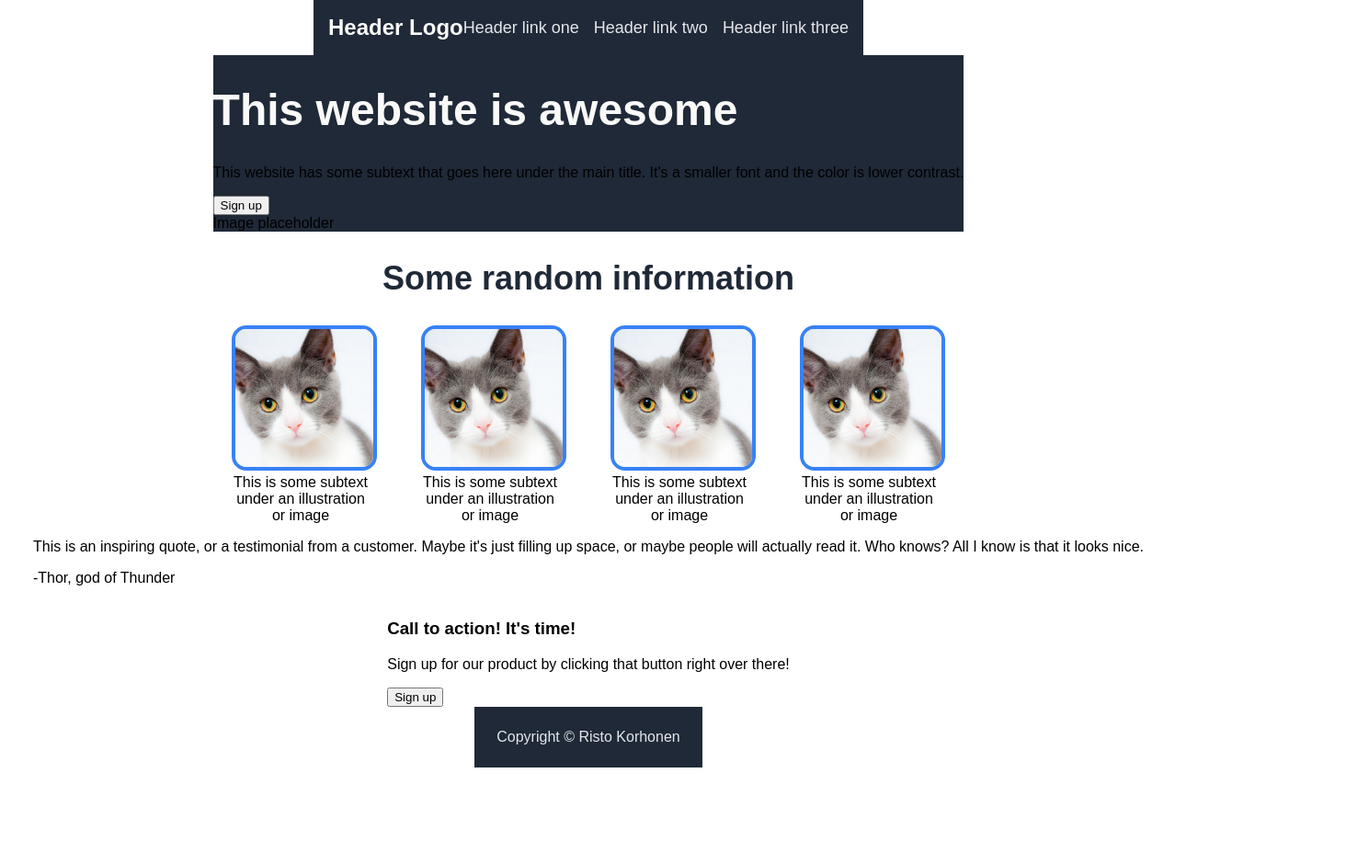
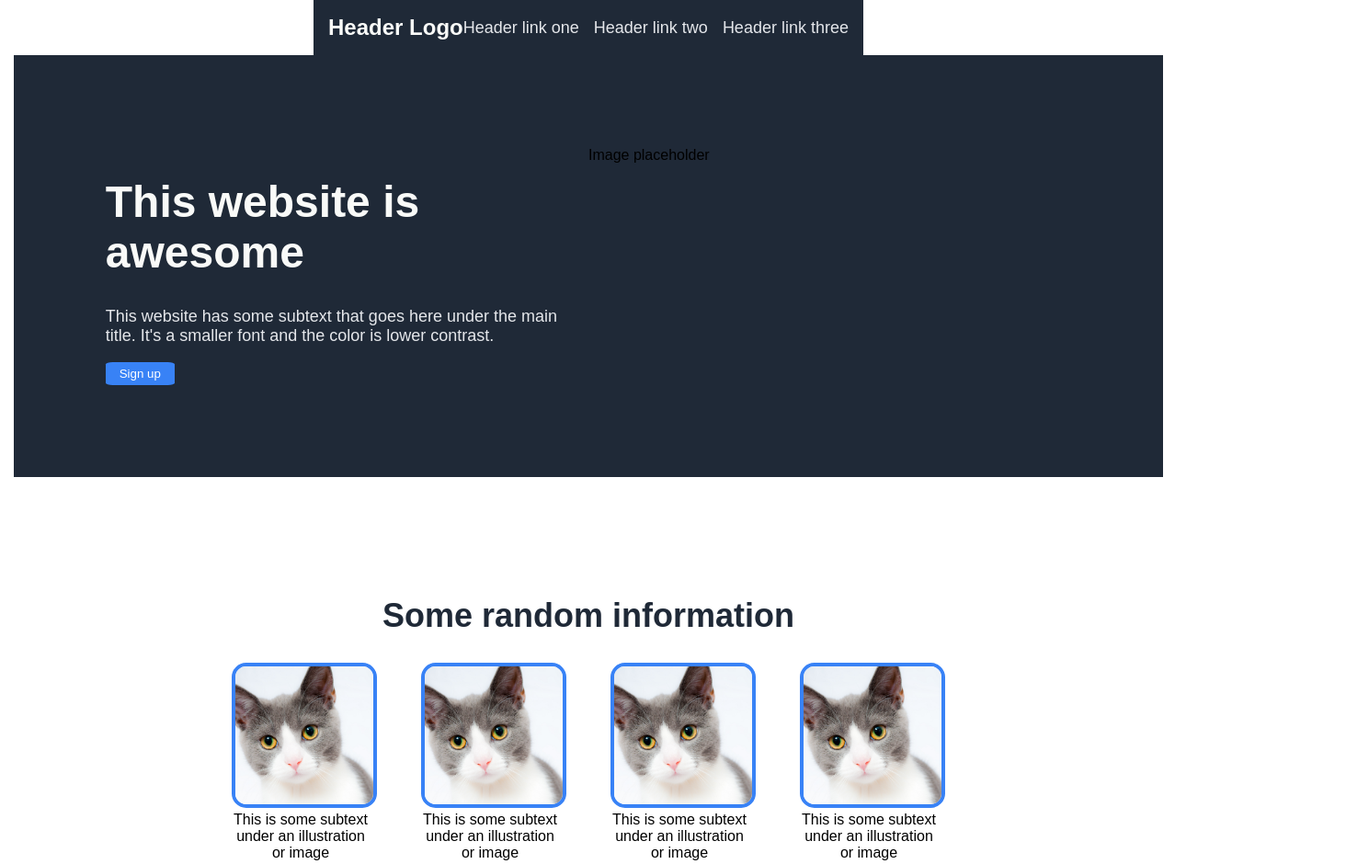
Before and after one commit to ripatee/top-landing-page, a plain HTML site: page index.html in a window 1280 px wide. Shown: the top 940 px of the page at 92% size, 1464 px wide, since content can reach past the window. Before the commit the page ends 835 px from the top, so only its background shows below. Drawn offline with Linux system fonts and the light colour scheme.

Commit message:
Add more styling

```diff
--- a/index.html
+++ b/index.html
@@ -19,9 +19,11 @@
     </div>
 
         <div class="introduction-container">
-            <h1>This website is awesome</h1>
-            <p>This website has some subtext that goes here under the main title. It's a smaller font and the color is lower contrast.</p>
-            <button class="sing-up">Sign up</button>
+            <div class="introduction-text">
+                <h1>This website is awesome</h1>
+                <p>This website has some subtext that goes here under the main title. It's a smaller font and the color is lower contrast.</p>
+                <button class="sing-up">Sign up</button>
+            </div>
             <div class="image">Image placeholder</div>
         </div>
 
@@ -48,7 +50,7 @@
         </div>
 
         <div class="quote-container">
-            <p class="quote">This is an inspiring quote, or a testimonial from a customer.
+            <p>This is an inspiring quote, or a testimonial from a customer.
                 Maybe it's just filling up space, or maybe people will actually read it.
                 Who knows? All I know is that it looks nice. </p>
             <p class="quoted-from">-Thor, god of Thunder</p>
--- a/style.css
+++ b/style.css
@@ -28,8 +28,20 @@ body {
     background-color: #1F2937;;
 }
 
+.introduction-container {
+    display: flex;
+    padding: 100px;
+}
+
+.introduction-text {
+    width: 50%;
+    color: #E5E7EB;
+    font-size: 18px;
+}
+
 .information-container {
     text-align: center;
+    margin: 100px;
 }
 
 .info-image-container {
@@ -50,6 +62,20 @@ img {
     width: 150px;
 }
 
+.quote-container {
+    background-color: #E5E7EB;
+    font-size: 36px;
+    color: #1F2937;
+    font-style: italic;
+    padding: 50px;
+}
+
+.quoted-from {
+    text-align: right;
+    font-style: normal;
+    font-size: 24px;
+    font-weight: bold;
+}
 ul {
     list-style: none;
     padding: 0;
@@ -82,4 +108,13 @@ footer {
     background-color: #1F2937;
     color: #E5E7EB;
     padding: 24px;
+    width: 200vh;
 }
+
+button {
+    background-color: #3882F6;
+    color: white;
+    border-radius: 10%;
+    padding: 5px 15px;
+    border: 0;
+}
```
